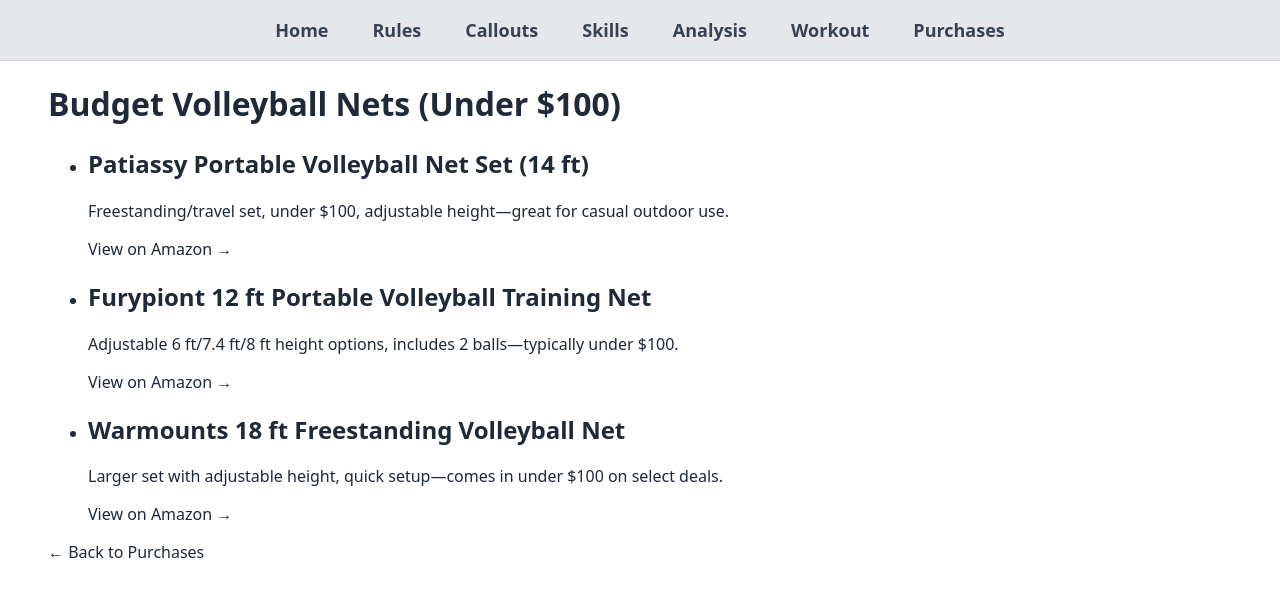
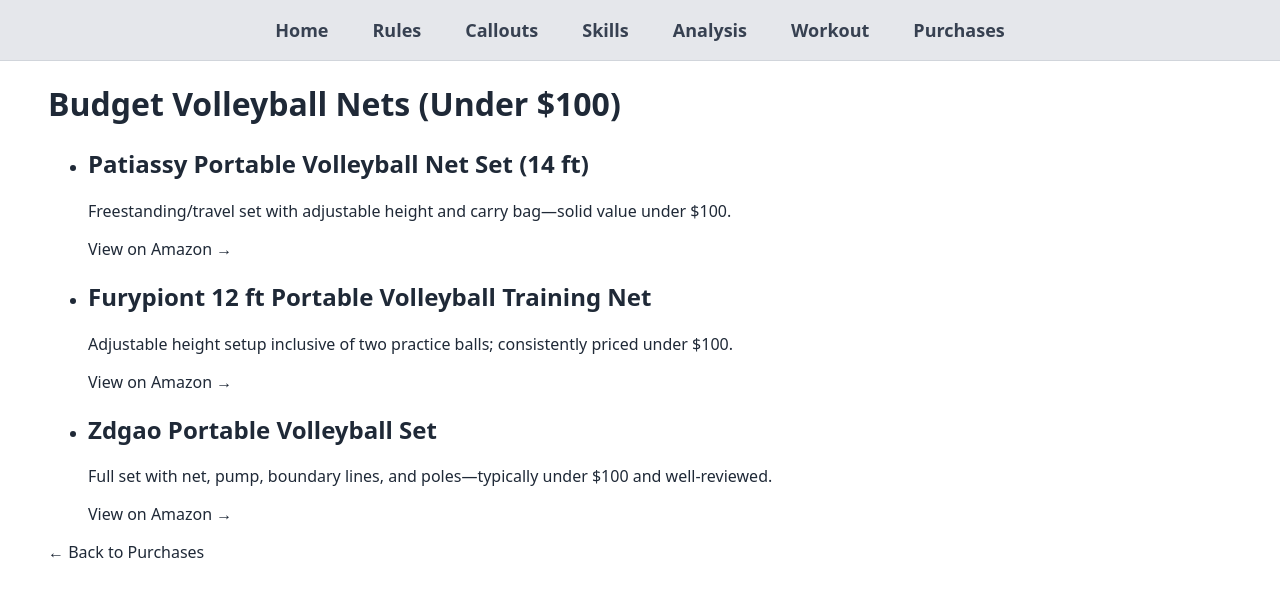
Before and after one commit to blueweriy/volleyball-ai-website, a React (Vite) app: page /purchases/nets/budget in a window 1280 px wide. Shown: the top 596 px of the page. Built offline with nearby package versions, Linux system fonts and the light colour scheme.

Commit message:
Update NetsBudget.jsx

```diff
--- a/src/pages/purchases/NetsBudget.jsx
+++ b/src/pages/purchases/NetsBudget.jsx
@@ -5,18 +5,18 @@ import { Link } from 'react-router-dom';
 const items = [
   {
     name: 'Patiassy Portable Volleyball Net Set (14 ft)',
-    desc: 'Freestanding/travel set, under $100, adjustable height—great for casual outdoor use.',
+    desc: 'Freestanding/travel set with adjustable height and carry bag—solid value under $100.',
     url: 'https://www.amazon.com/Patiassy-Volleyball-Portable-Training-Adjustable/dp/B0CTMJTLD9'
   },
   {
     name: 'Furypiont 12 ft Portable Volleyball Training Net',
-    desc: 'Adjustable 6 ft/7.4 ft/8 ft height options, includes 2 balls—typically under $100.',
+    desc: 'Adjustable height setup inclusive of two practice balls; consistently priced under $100.',
     url: 'https://www.amazon.com/Furypiont-Volleyball-Bag-Outdoor-Freestanding-Adjustable/dp/B0DK3HX3TQ'
   },
   {
-    name: 'Warmounts 18 ft Freestanding Volleyball Net',
-    desc: 'Larger set with adjustable height, quick setup—comes in under $100 on select deals.',
-    url: 'https://www.amazon.com/Warmounts-Freestanding-Volleyball-Adjustable-Equipment/dp/B0DZWTXL7T'
+    name: 'Zdgao Portable Volleyball Set',
+    desc: 'Full set with net, pump, boundary lines, and poles—typically under $100 and well-reviewed.',
+    url: 'https://www.amazon.com/Zdgao-Outdoor-Portable-Volleyball-System/dp/B0BV7L8CCJ'
   }
 ];
 
@@ -30,7 +30,9 @@ export default function NetsBudget() {
 
       <ul className="space-y-6">
         {items.map((it) => (
-          <li key={it.name} className="p-0">
+          <li
+            key={it.name}
+          >
             <h2 className="text-xl font-semibold">{it.name}</h2>
             <p className="mt-1 text-gray-700">{it.desc}</p>
             <a
```
